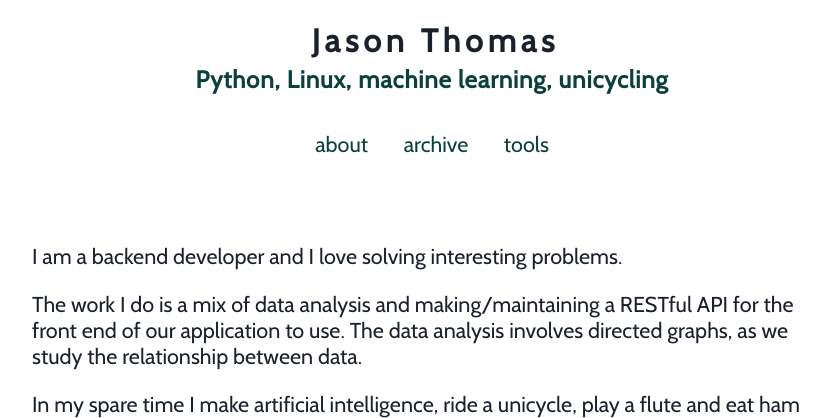
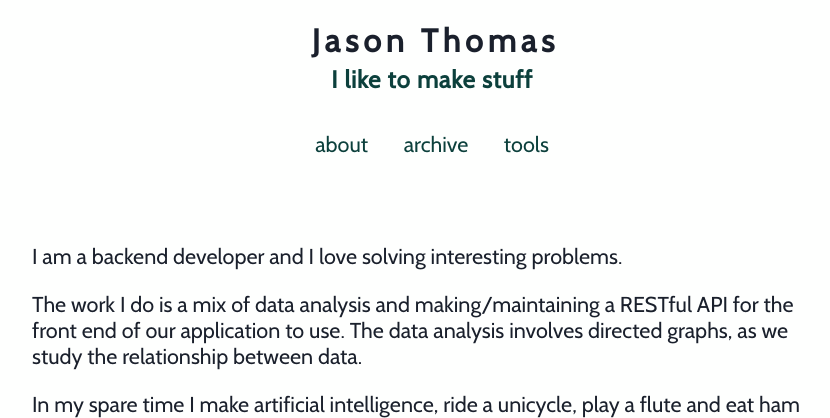
Before and after one commit to pulling-star/jason-thomas.zyx, a Flask app: page /about in a window 1280 px wide. Shown: the top 418 px of the page, without its empty margins (208-1038 px from the left). Run offline with Flask 2, Linux system fonts and the light colour scheme; some libraries are stand-ins or nearby versions.

Commit message:
Updating site content and style

```diff
--- a/static/style.css
+++ b/static/style.css
@@ -71,7 +71,7 @@ form *{
 }
 
 li {
-    margin-bottom: 3em;
+    margin-bottom: 1em;
     list-style: none;
     padding-left:10px;
     border-left: 2px solid #BBB8B1;
@@ -83,6 +83,7 @@ li {
     margin-bottom: 0.125em;
     margin-top: 0.125em;
 }
+
 
 .archiveLink a {
     text-decoration: none;
--- a/templates/layout.html
+++ b/templates/layout.html
@@ -1,5 +1,5 @@
 <!doctype html>
-<title>Jason Thomas - Python, Linux, machine learning, unicycling</title>
+<title>Jason Thomas - I like to make stuff</title>
 <link rel="stylesheet" href="{{ url_for('static', filename='default.css') }}">
 <link rel=stylesheet type=text/css href="{{ url_for('static', filename='style.css') }}">
 <link rel="shortcut icon" href="{{ url_for('static', filename='favicon.ico') }}">
@@ -7,7 +7,7 @@
 <div class=topBanner>
   <a href="/">
     <h1>Jason Thomas</h1>
-    <h4>Python, Linux, machine learning, unicycling</h4>
+    <h4>I like to make stuff</h4>
   </a>
 </div>
 <div class=topLinks>
```
